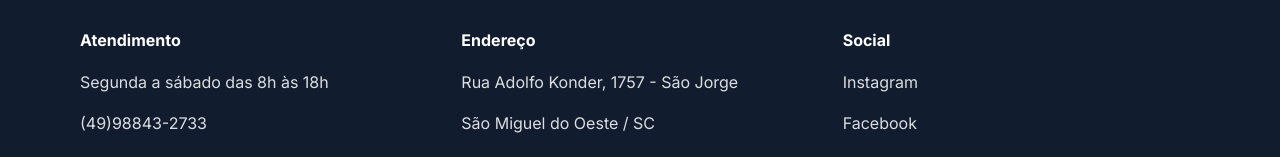
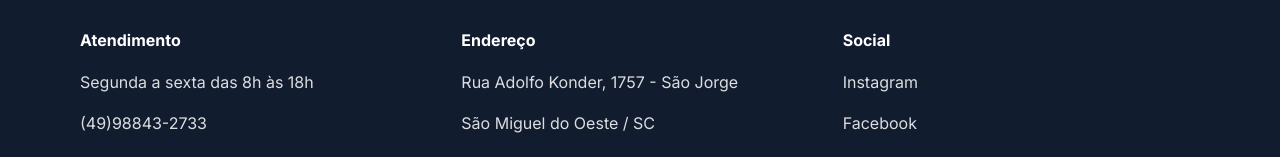
Before and after one commit to paulohramoss/landing-page, a React (Vite) app: page / in a window 1280 px wide. Shown: the part 5920-6077 px from the top of the page. Built offline with nearby package versions, Linux system fonts and the light colour scheme.

Commit message:
ajuste data de trabalho

```diff
--- a/src/components/Footer.tsx
+++ b/src/components/Footer.tsx
@@ -8,7 +8,7 @@ function Footer(): JSX.Element {
         <div className="footer-grid">
           <div>
             <h4>Atendimento</h4>
-            <p>Segunda a sábado das 8h às 18h</p>
+            <p>Segunda a sexta das 8h às 18h</p>
             <p>
               <a href="tel:+5549988432733">(49)98843-2733</a>
             </p>
```
